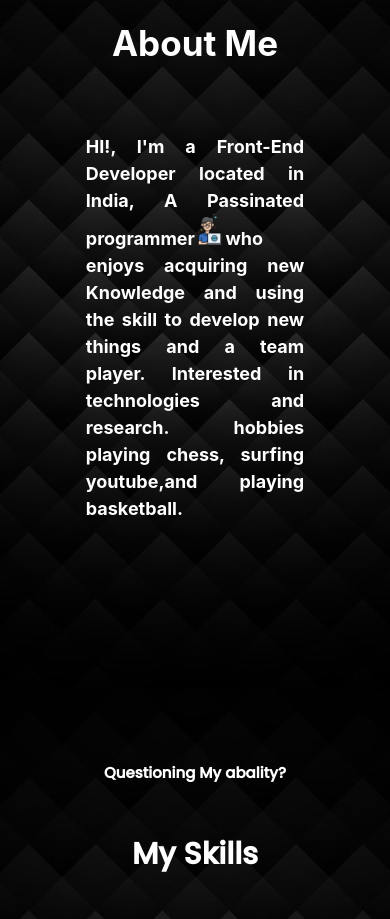
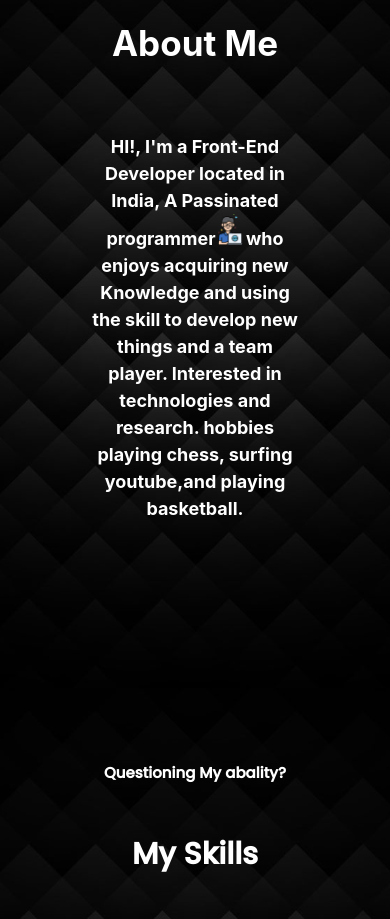
Before and after one commit to Akashraj0/Portfolio, a React (Create React App) app: page / in a window 390 px wide. Shown: the part 1000-1919 px from the top of the page. Built offline with nearby package versions, Linux system fonts and the light colour scheme; a web font is replaced by a local one.

Commit message:
update11

```diff
--- a/src/Components/Footer/Footer.css
+++ b/src/Components/Footer/Footer.css
@@ -1,6 +1,7 @@
 .footer-section{
     width: 100%;
     background-color: black;
+    height: 330px;
 }
 .footer{
     width: 60%;
--- a/src/Components/Footer/Footer.js
+++ b/src/Components/Footer/Footer.js
@@ -23,7 +23,7 @@ const Footer = () => {
         <a href="https://wa.me/7339227208"><FontAwesomeIcon className="font" icon={faSquareTwitter} size="2x" /></a>
         <a href="https://wa.me/7339227208"><FontAwesomeIcon className="font" icon={faTelegram} size="2x" /></a>
         </div>
-        <div>
+        <div className='footer-end'>
           <h1>©Akashraj.All Rights reserved</h1>
         </div>
       </div>
--- a/src/Components/Intro/Intro.css
+++ b/src/Components/Intro/Intro.css
@@ -20,7 +20,6 @@
     font-weight: bolder;
     width: 70%;
     margin: 3rem auto;
-    text-align:justify;
 }
 .intro-para > img{
     width: 5%;
@@ -39,6 +38,5 @@
         font-weight: bolder;
         width: 70%;
         margin: 3rem auto;
-        text-align:justify;
     }
 }
```
